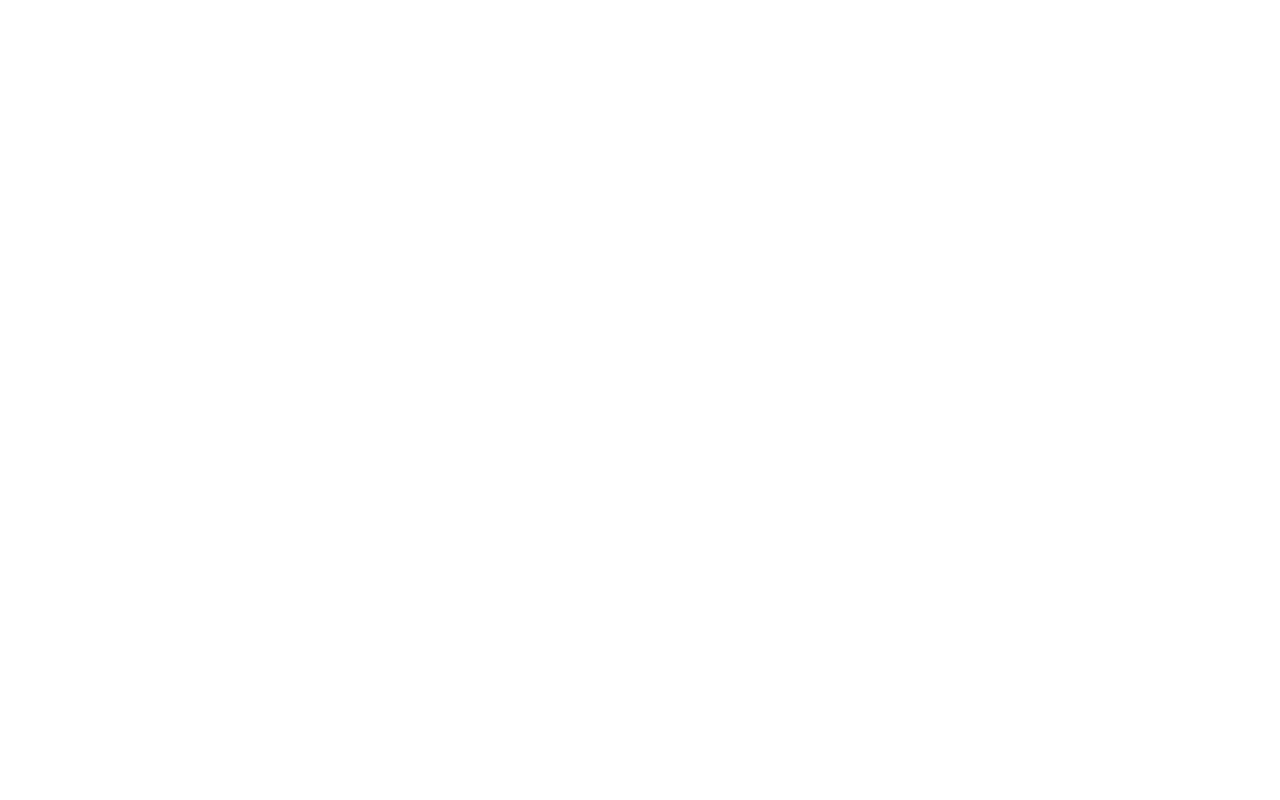
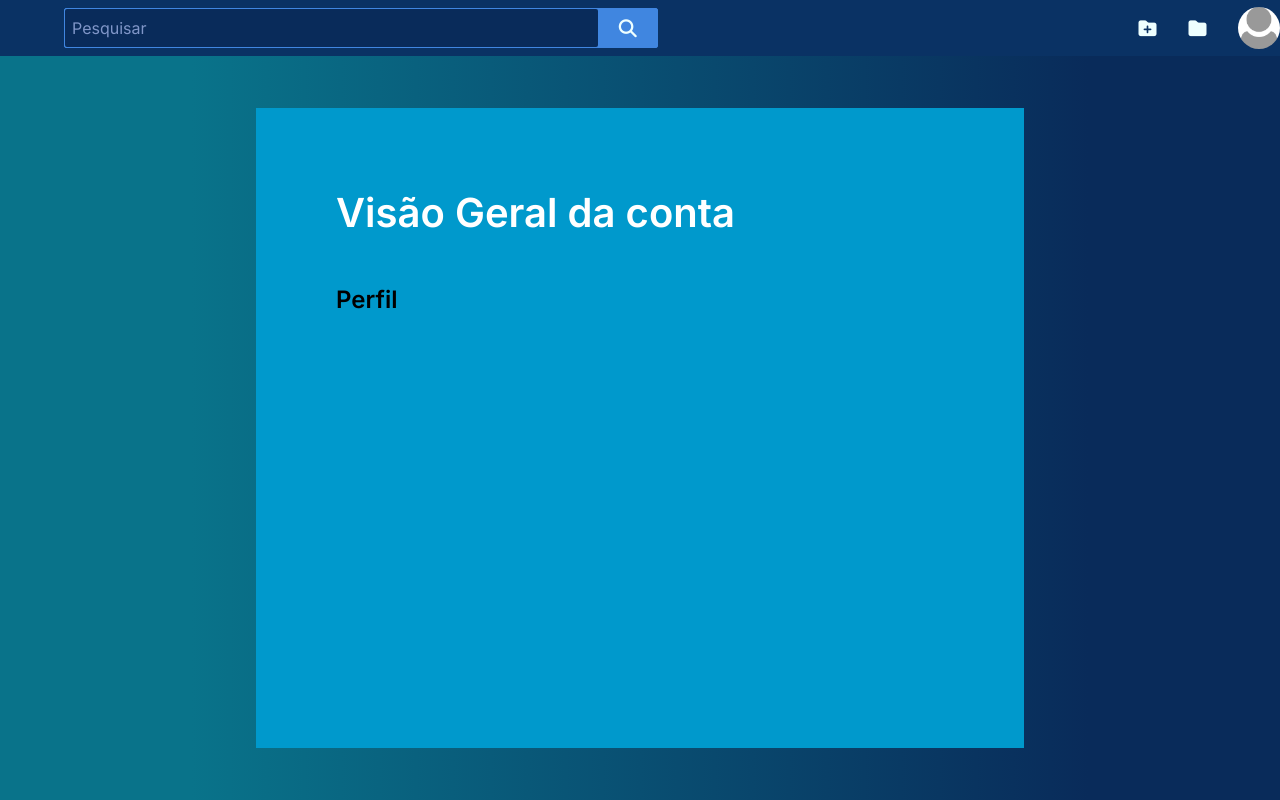
Before and after one commit to adriantorress/Music-Album, a website: page front_end/account.html in a window 1280 px wide. Drawn offline with nearby package versions, Linux system fonts and the light colour scheme.

Commit message:
Criando account page

```diff
--- a/front_end/account.html
+++ b/front_end/account.html
@@ -1,12 +1,52 @@
 <!DOCTYPE html>
 <html lang="pt-BR">
+
 <head>
   <meta charset="UTF-8">
   <meta http-equiv="X-UA-Compatible" content="IE=edge">
   <meta name="viewport" content="width=device-width, initial-scale=1.0">
-  <title>Minha conta</title>
+  <title></title>
+  <link rel="stylesheet" href="https://cdnjs.cloudflare.com/ajax/libs/font-awesome/6.2.0/css/all.min.css"
+    integrity="sha512-xh6O/CkQoPOWDdYTDqeRdPCVd1SpvCA9XXcUnZS2FmJNp1coAFzvtCN9BmamE+4aHK8yyUHUSCcJHgXloTyT2A=="
+    crossorigin="anonymous" referrerpolicy="no-referrer" />
+  <link rel="stylesheet" type="text/css" href="./css/user.css" />
+  <link rel="shortcut icon" href="./img/site/favicon.ico" type="image/x-icon" />
+  <script src="https://cdn.jsdelivr.net/npm/axios/dist/axios.min.js"></script>
+  <script type="text/javascript" src="./js/user.js" defer></script>
 </head>
-<body>
 
+<body class="body-account">
+  <aside class="nav-aside">
+
+    <a id="account" class="nav-aside-a">Account</a>
+    <a id="profile" class="nav-aside-a">Profile</a>
+    <a class="nav-aside-a" id="sair">Log out</a>
+  </aside>
+  <header>
+    <div class="nav-logo">
+      <h1 title="Ir para home" class="logo-text">Music Album</h1>
+    </div>
+    <nav>
+      <div class="pesquisar">
+        <input type="text" id="search" name="search" placeholder="Pesquisar">
+        <a title="Pesquisar"><i class="fa-solid fa-magnifying-glass"></i></a>
+      </div>
+      <a class="album" title="Novo Álbum"><i class="fa-solid fa-folder-plus"></i></a>
+      <a class="album" title="Meus Álbuns"><i class="fa-solid fa-folder"></i></a>
+      <div class="nav-user">
+      </div>
+    </nav>
+  </header>
+  <main>
+    <div class="geral">
+      <div class="title">
+        Visão Geral da conta
+      </div>
+      <div class="perfil">
+        Perfil
+      </div>
+    </div>
+  </main>
 </body>
+
 </html>
--- a/front_end/css/user.css
+++ b/front_end/css/user.css
@@ -345,3 +345,32 @@ footer {
 .btnOff {
   display: none;
 }
+
+.body-account {
+  display: flex;
+  height: 100vh;
+  flex-direction: column;
+  font-size: 100%;
+  background: linear-gradient(90deg, #09738a 15%, #092b5a 85%);
+}
+
+.geral {
+  display: flex;
+  flex-direction: column;
+  background-color: #09c;
+  width: 60%;
+  height: 80vh;
+  padding: 5rem;
+}
+
+.title {
+  color: #fff;
+  font-size: 30pt;
+  font-weight: 700;
+}
+
+.perfil {
+  font-size: 18pt;
+  font-weight: 700;
+  margin-top: 3rem;
+}
--- a/front_end/js/user.js
+++ b/front_end/js/user.js
@@ -463,9 +463,11 @@ const site_sections = [
   }
 ]
 
-const usuario = localStorage.getItem("usuario");
+const usuario = JSON.parse(localStorage.getItem("usuario"));
 
-console.log(usuario)
+const title = document.querySelector("title");
+
+title.innerHTML = `${usuario.firstName} ${usuario.lastName}`
 
 site_sections.map((section) => {
   let { href, title, name } = section
```
